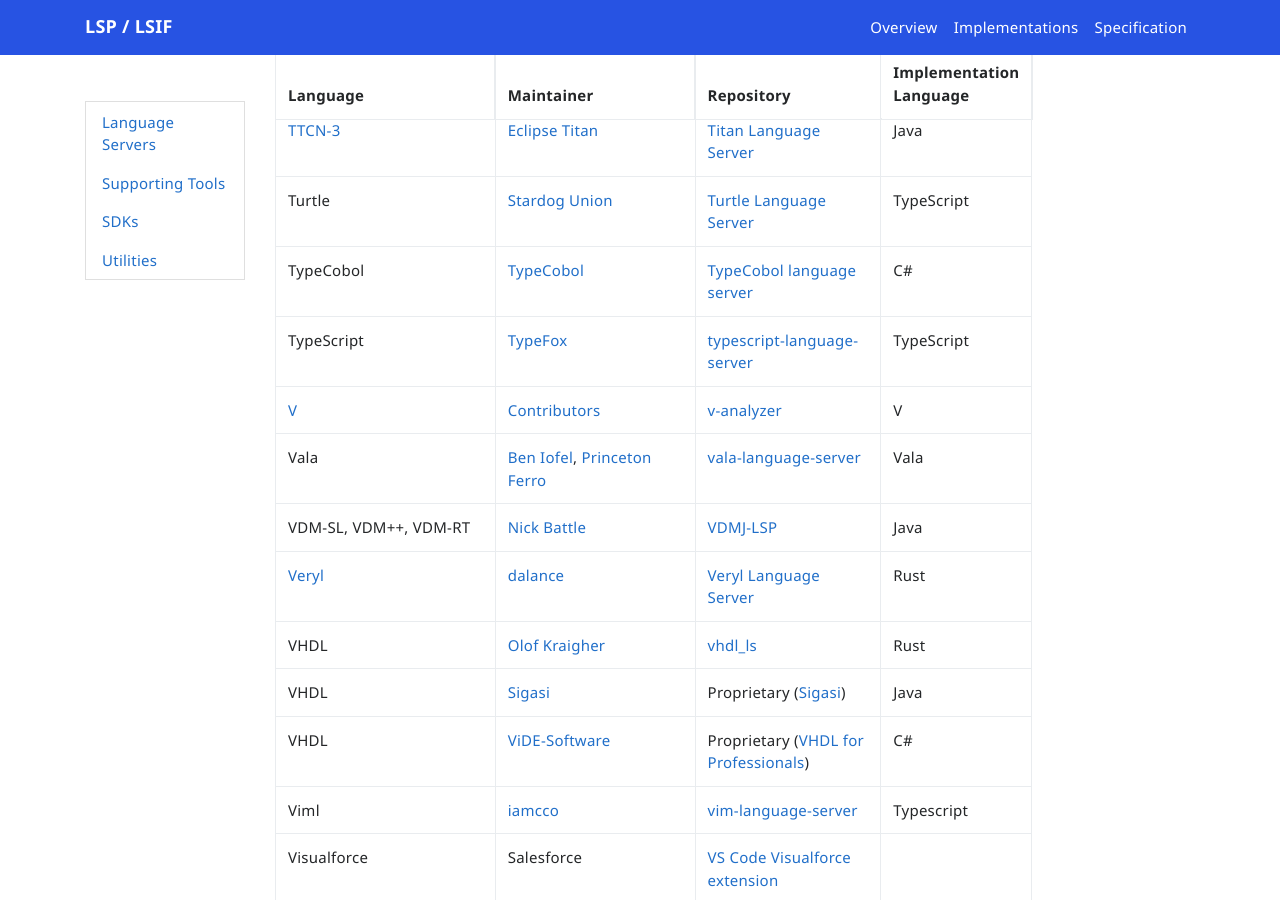
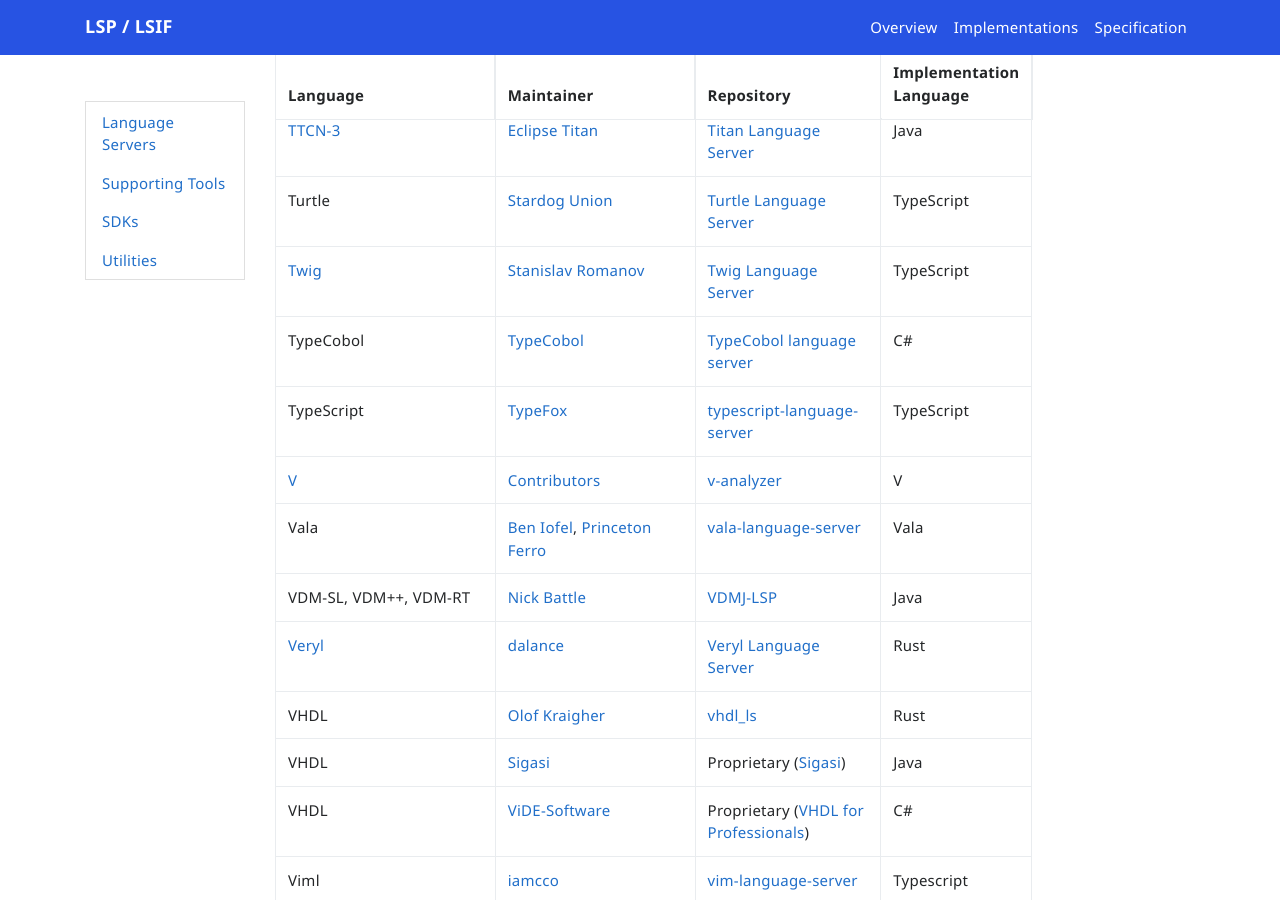
Before and after one commit to microsoft/language-server-protocol, a Jekyll site: the page built from _implementors/servers.md, in a window 1280 px wide and 900 px high, scrolled down 10755 px. Built offline with Jekyll 4.4.1, drawn with Linux system fonts in a browser that asks for light colours; nearby versions of some CDN libraries; comment, search, counter and statistics services are not loaded.

Commit message:
Add Twig Language Server (#1780)

```diff
--- a/_implementors/servers.md
+++ b/_implementors/servers.md
@@ -200,6 +200,7 @@
 | [TTCN-3](http://www.ttcn-3.org) | [Nokia](https://www.nokia.com) | [ntt](https://github.com/nokia/ntt) | Go |
 | [TTCN-3](http://www.ttcn-3.org) | [Eclipse Titan](https://projects.eclipse.org/projects/tools.titan) | [Titan Language Server](https://gitlab.eclipse.org/eclipse/titan/titan.language-server) | Java |
 | Turtle | [Stardog Union](https://github.com/stardog-union) | [Turtle Language Server](https://github.com/stardog-union/stardog-language-servers/tree/master/packages/turtle-language-server) | TypeScript |
+| [Twig](https://twig.symfony.com/) | [Stanislav Romanov](https://github.com/kaermorchen) | [Twig Language Server](https://github.com/kaermorchen/twig-language-server/tree/master/packages/language-server) | TypeScript |
 | TypeCobol| [TypeCobol](https://github.com/TypeCobolTeam) | [TypeCobol language server](https://github.com/TypeCobolTeam/TypeCobol/tree/master/TypeCobol.LanguageServer) | C# |
 | TypeScript|[TypeFox](http://typefox.io/)| [typescript-language-server](https://github.com/theia-ide/typescript-language-server) | TypeScript |
 | [V](https://vlang.io) | [Contributors](https://github.com/v-analyzer/v-analyzer/graphs/contributors) | [v-analyzer](https://github.com/v-analyzer/v-analyzer) | V
```
